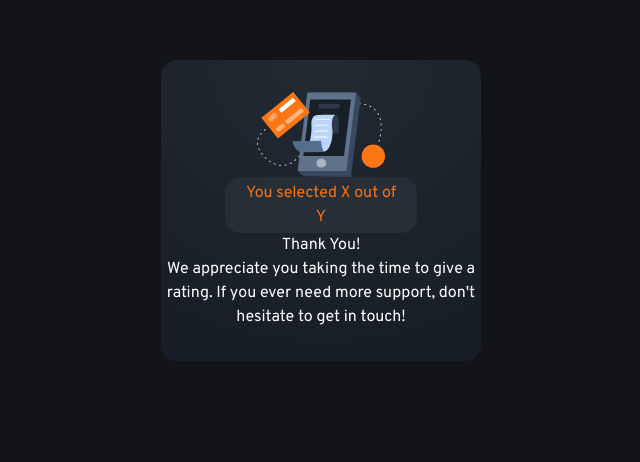
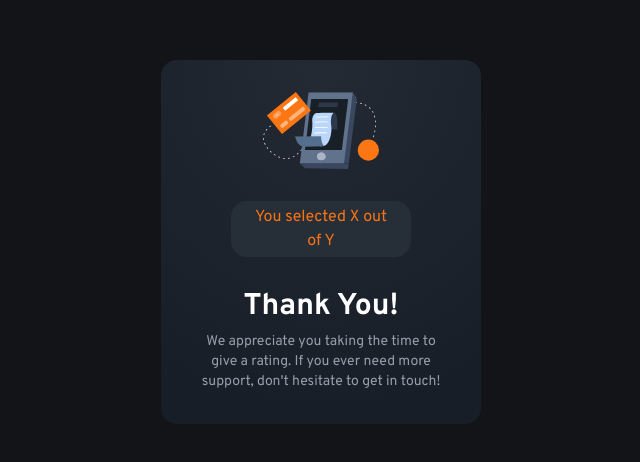
Before and after one commit to Lansa-18/Interactive-Rating-React, a React (Create React App) app: page / in a window 1280 px wide. Shown: the part 140-602 px from the top of the page, without its empty margins (319-959 px from the left). Built offline with nearby package versions, Linux system fonts and the light colour scheme.

Commit message:
progress

```diff
--- a/src/App.js
+++ b/src/App.js
@@ -49,14 +49,14 @@ function RateNumbers({ children }) {
 
 function ThankYou() {
   return (
-    <section className="absolute left-1/2 transform -translate-x-1/2 top-1/4 bg-custom-radial w-1/4 rounded-2xl py-8">
+    <section className="absolute left-1/2 transform -translate-x-1/2 top-1/4 bg-custom-radial w-1/4 rounded-2xl p-8">
       <div className='flex justify-center items-center'>
-        <img className='w-[40%]' src={iconThankYou} alt="icon-thankyou"></img>
+        <img className='w-[45%]' src={iconThankYou} alt="icon-thankyou"></img>
       </div>
       <div className='text-white flex flex-col text-center items-center'>
-        <article className='bg-[#262E38] text-orange py-1 px-5 w-[60%] rounded-2xl'>You selected X out of Y</article>
-        <h3>Thank You!</h3>
-        <p>
+        <article className='bg-[#262E38] text-orange py-1 px-5 w-[70%] rounded-2xl mt-[32px]'>You selected X out of Y</article>
+        <h3 className='mt-[32px] mb-[7px] text-3xl font-bold'>Thank You!</h3>
+        <p className='text-sm text-light-grey font-normal'>
           We appreciate you taking the time to give a rating. If you ever need more support, don't hesitate to get in touch!
         </p>
       </div>
```
